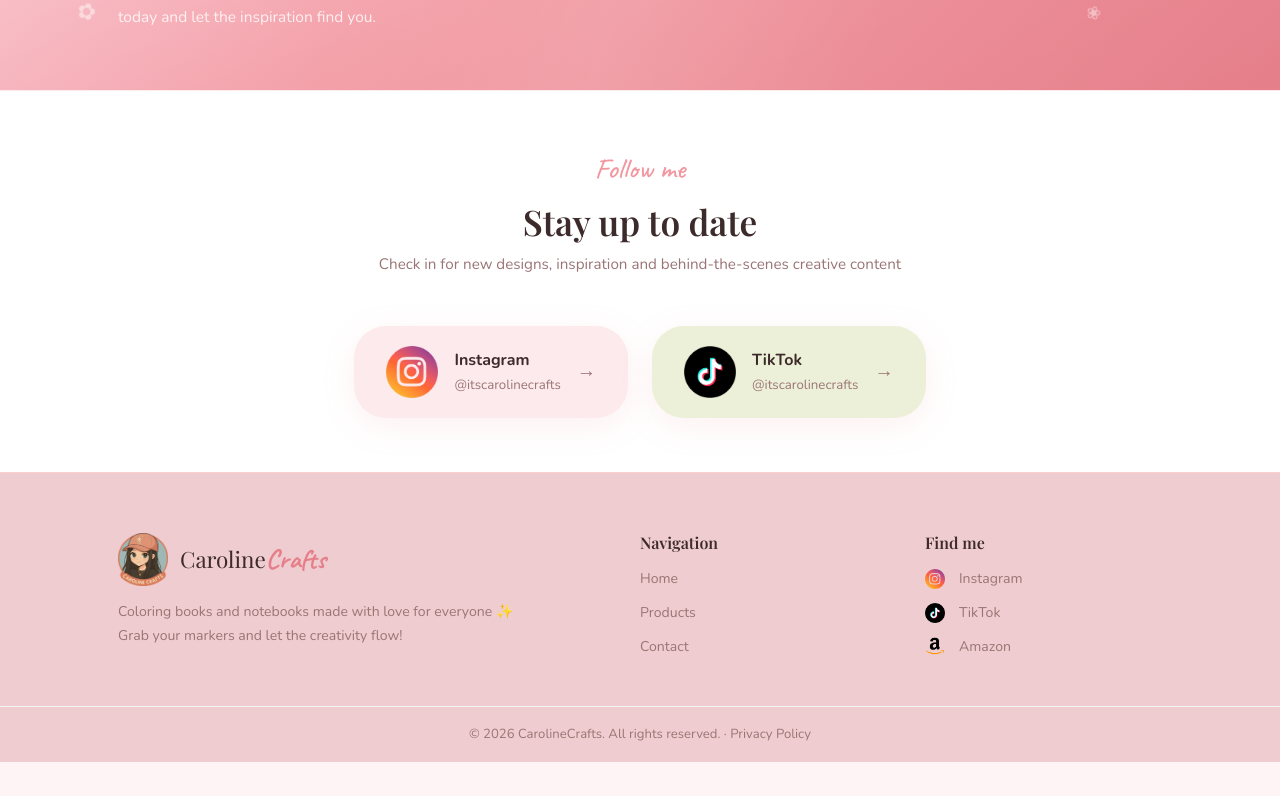
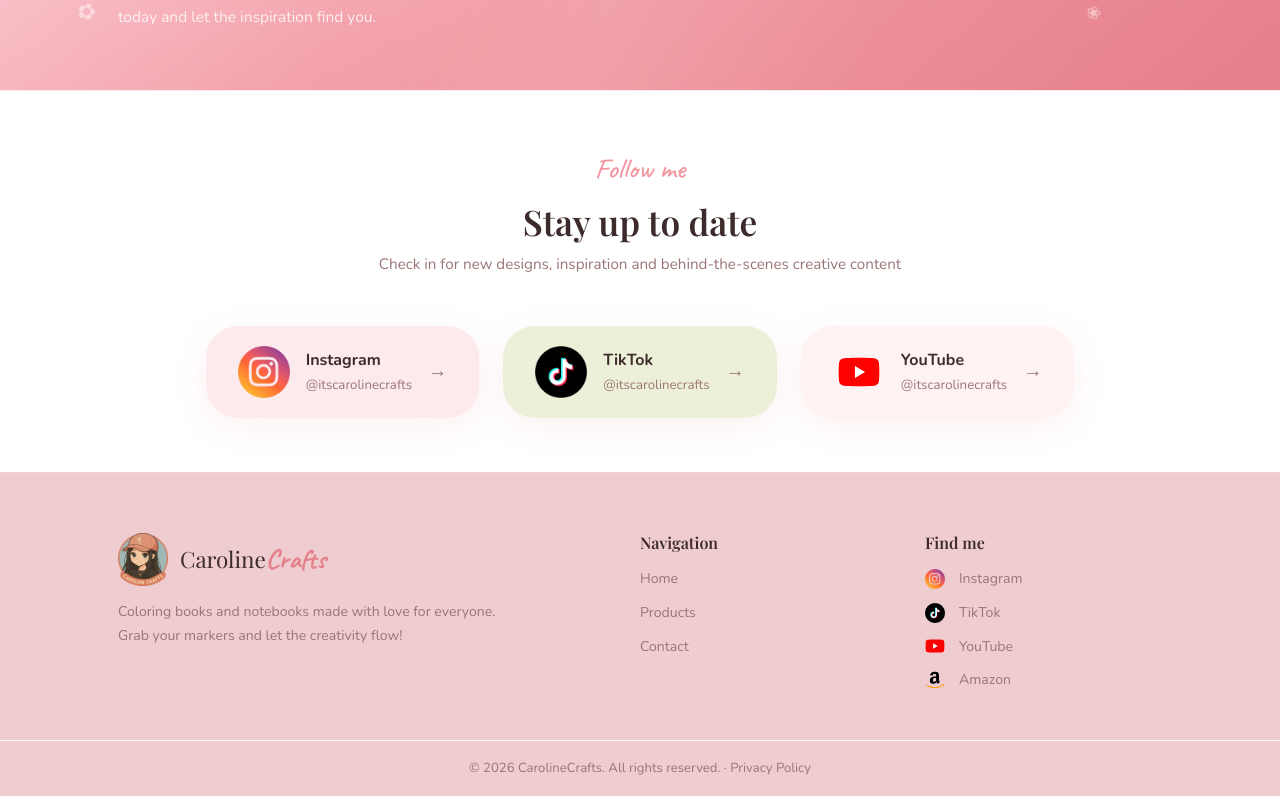
Before and after one commit to Vintaru37/caroline-crafts, a Vue app: page / in a window 1280 px wide. Shown: the part 2318-3114 px from the top of the page. Before the commit the page ends 3080 px from the top, so only its background shows below. Built offline with nearby package versions, Linux system fonts and the light colour scheme; no server answers; a web font is replaced by a local one.

Commit message:
Add youtube to socials, fix the analytics view count

```diff
--- a/src/components/FooterBar.vue
+++ b/src/components/FooterBar.vue
@@ -3,6 +3,7 @@ import { RouterLink } from "vue-router";
 import logoImg from "../assets/images/logo.png";
 import instagramImg from "../assets/images/instagram-icon.png";
 import tiktokImg from "../assets/images/tiktok-icon.png";
+import youtubeImg from "../assets/images/youtube-icon.svg";
 import amazonImg from "../assets/images/amazon-icon.png";
 </script>
 
@@ -19,7 +20,7 @@ import amazonImg from "../assets/images/amazon-icon.png";
           Caroline<strong class="footer__logo-accent">Crafts</strong>
         </div>
         <p class="footer__tagline">
-          Coloring books and notebooks made with love for everyone ✨<br />
+          Coloring books and notebooks made with love for everyone.<br />
           Grab your markers and let the creativity flow!
         </p>
       </div>
@@ -54,6 +55,15 @@ import amazonImg from "../assets/images/amazon-icon.png";
         >
           <img :src="tiktokImg" alt="TikTok" class="footer__social-icon" />
           TikTok
+        </a>
+        <a
+          href="https://youtube.com/@itscarolinecrafts"
+          target="_blank"
+          rel="noopener noreferrer"
+          class="footer__social"
+        >
+          <img :src="youtubeImg" alt="YouTube" class="footer__social-icon" />
+          YouTube
         </a>
         <a
           href="https://www.amazon.com/stores/Caroline-Crafts/author/B0FD432Q7J"
@@ -162,6 +172,10 @@ import amazonImg from "../assets/images/amazon-icon.png";
   margin-right: 8px;
 }
 
+.footer__social-icon[alt="YouTube"] {
+  transform: scale(1.5);
+}
+
 .footer__bottom {
   border-top: 1px solid whitesmoke;
   padding: 16px 24px;
--- a/src/components/SocialSection.vue
+++ b/src/components/SocialSection.vue
@@ -1,6 +1,7 @@
 <script setup lang="ts">
 import instagramIcon from "../assets/images/instagram-icon.png";
 import tiktokIcon from "../assets/images/tiktok-icon.png";
+import youtubeIcon from "../assets/images/youtube-icon.svg";
 </script>
 
 <template>
@@ -41,6 +42,22 @@ import tiktokIcon from "../assets/images/tiktok-icon.png";
           </div>
           <div class="social-card__body">
             <strong>TikTok</strong>
+            <span>@itscarolinecrafts</span>
+          </div>
+          <span class="social-card__arrow">→</span>
+        </a>
+
+        <a
+          href="https://youtube.com/@itscarolinecrafts"
+          target="_blank"
+          rel="noopener noreferrer"
+          class="social-card social-card--yt"
+        >
+          <div class="social-card__icon">
+            <img :src="youtubeIcon" alt="YouTube" />
+          </div>
+          <div class="social-card__body">
+            <strong>YouTube</strong>
             <span>@itscarolinecrafts</span>
           </div>
           <span class="social-card__arrow">→</span>
@@ -101,6 +118,9 @@ import tiktokIcon from "../assets/images/tiktok-icon.png";
 .social-card--tt {
   background: var(--lime-light);
 }
+.social-card--yt {
+  background: #fff2f2;
+}
 
 .social-card__icon {
   width: 52px;
@@ -112,6 +132,13 @@ import tiktokIcon from "../assets/images/tiktok-icon.png";
   height: 100%;
   object-fit: contain;
   border-radius: 8px;
+}
+
+.social-card__icon img[alt="YouTube"] {
+  width: 100%;
+  height: 100%;
+  margin: 0;
+  transform: scale(1.25);
 }
 
 .social-card__body {
--- a/src/composables/useAnalytics.ts
+++ b/src/composables/useAnalytics.ts
@@ -100,6 +100,9 @@ export async function trackPageView(page: string) {
   // Never record views while running on localhost / in dev mode
   if (import.meta.env.DEV) return;
 
+  // Don't track admin activity
+  if (page.startsWith("/admin")) return;
+
   const consent = getConsent();
   if (!consent.analytics) return;
 
@@ -113,13 +116,21 @@ export async function trackPageView(page: string) {
     }
   })();
 
-  await supabase.from("page_views").insert({
+  const { error } = await supabase.from("page_views").insert({
     page,
     referrer: referrerHost,
     device_type: getDeviceType(),
     session_id: getOrCreateSessionId(),
     user_agent: navigator.userAgent,
   });
+
+  if (error) {
+    console.warn(
+      "[Analytics] Failed to record page view:",
+      error.message,
+      error.code,
+    );
+  }
 }
 
 // ─── Analytics stats composable (admin only) ─────────────────────────────────
--- a/src/views/ContactView.vue
+++ b/src/views/ContactView.vue
@@ -6,6 +6,7 @@ import { useReveal } from "../composables/useReveal";
 import instagramIcon from "../assets/images/instagram-icon.png";
 import tiktokIcon from "../assets/images/tiktok-icon.png";
 import amazonIcon from "../assets/images/amazon-icon.png";
+import youtubeIcon from "../assets/images/youtube-icon.svg";
 
 useReveal();
 
@@ -27,7 +28,7 @@ const faqs = [
   },
   {
     q: "How can I follow your creative process?",
-    a: "I share timelapse videos, and sneak peeks on Instagram and TikTok. Follow @itscarolinecrafts to stay updated on every new release!",
+    a: "I share timelapse videos, and sneak peeks on Instagram, TikTok and YouTube. Follow @itscarolinecrafts to stay updated on every new release!",
   },
   {
     q: "Can I use your coloring pages for personal use?",
@@ -206,6 +207,19 @@ async function handleSubmit() {
                   <img :src="tiktokIcon" alt="TikTok" />
                 </div>
                 <span class="social-card__name">TikTok</span>
+              </a>
+
+              <!-- YouTube -->
+              <a
+                href="https://youtube.com/@itscarolinecrafts"
+                target="_blank"
+                rel="noopener"
+                class="social-card"
+              >
+                <div class="social-card__icon">
+                  <img :src="youtubeIcon" alt="YouTube" />
+                </div>
+                <span class="social-card__name">YouTube</span>
               </a>
 
               <!-- Amazon -->
@@ -504,6 +518,13 @@ async function handleSubmit() {
   border-radius: 10px;
 }
 
+.social-card__icon img[alt="YouTube"] {
+  width: 100%;
+  height: 100%;
+  margin: 0;
+  transform: scale(1.25);
+}
+
 .social-card__name {
   font-family: var(--font-body);
   font-weight: 700;
```
Also changed, not shown: src/assets/images/youtube-icon.svg (added), 1 other file (tests, documents, lock files or other folders).
